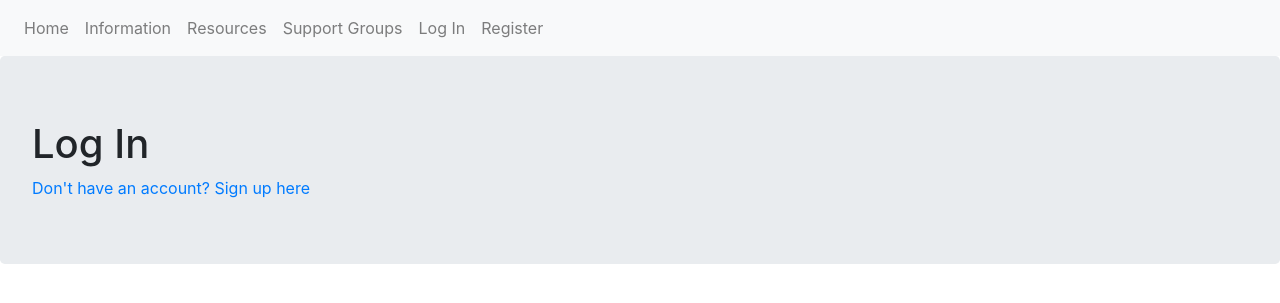
After one commit to AddyMcCabe/addiction-recovery-resources-app, a Flask app: page /login in a window 1280 px wide. The commit adds this page. Shown: the top 303 px of the page. Run offline with Flask 2, Linux system fonts and the light colour scheme.

Commit message:
added login and register templates and routes

```diff
--- a/server.py
+++ b/server.py
@@ -1,6 +1,6 @@
 from jinja2 import StrictUndefined
 
-from flask import Flask, render_template, url_for, redirect
+from flask import Flask, render_template, url_for, redirect, request
 from flask_debugtoolbar import DebugToolbarExtension
 
 from model import connect_to_db, db
@@ -19,9 +19,18 @@ app.jinja_env.undefined = StrictUndefined
 #############  VIEW FUNCTIONS -- HAVE FORMS  ########################
 #####################################################################
 
+
 @app.route('/')
 def home():
     return render_template('home.html')
+
+@app.route('/login')
+def login():
+    return render_template('login.html')
+
+@app.route('/register')
+def register():
+    return render_template('register.html')
 
 @app.route('/info')
 def list_info():
--- a/templates/base.html
+++ b/templates/base.html
@@ -18,6 +18,8 @@
             <a class="nav-item nav-link" href="{{url_for('list_info')}}">Information</a>
             <a class="nav-item nav-link" href="{{url_for('resources')}}">Resources</a>
             <a class="nav-item nav-link" href="{{url_for('sup_group')}}">Support Groups</a>
+            <a class="nav-item nav-link" href="{{url_for('login')}}">Log In</a>
+            <a class="nav-item nav-link" href="{{url_for('register')}}">Register</a>
         </div>
     </nav>
     {% block content %}
--- /dev/null
+++ b/templates/login.html
@@ -0,0 +1,7 @@
+{% extends "base.html" %}
+{% block content %}
+<div class="jumbotron">
+    <h1>Log In</h1>
+    <a href="{{url_for('register')}}">Don't have an account? Sign up here</a>
+</div>
+{% endblock %}
--- /dev/null
+++ b/templates/register.html
@@ -0,0 +1,6 @@
+{% extends "base.html" %}
+{% block content %}
+<div class="jumbotron">
+    <h1>Register</h1>
+</div>
+{% endblock %}
```
Also changed, not shown: model.py (+7 -2 lines).
